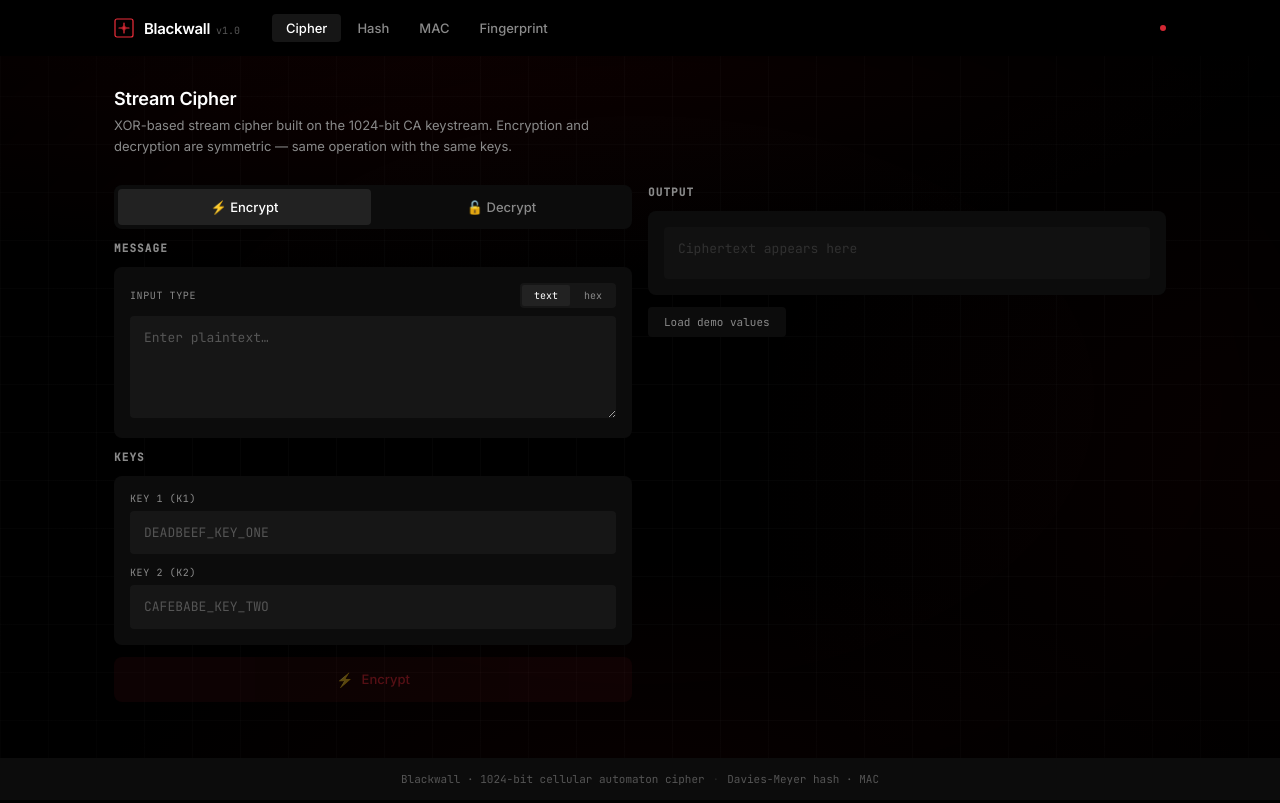
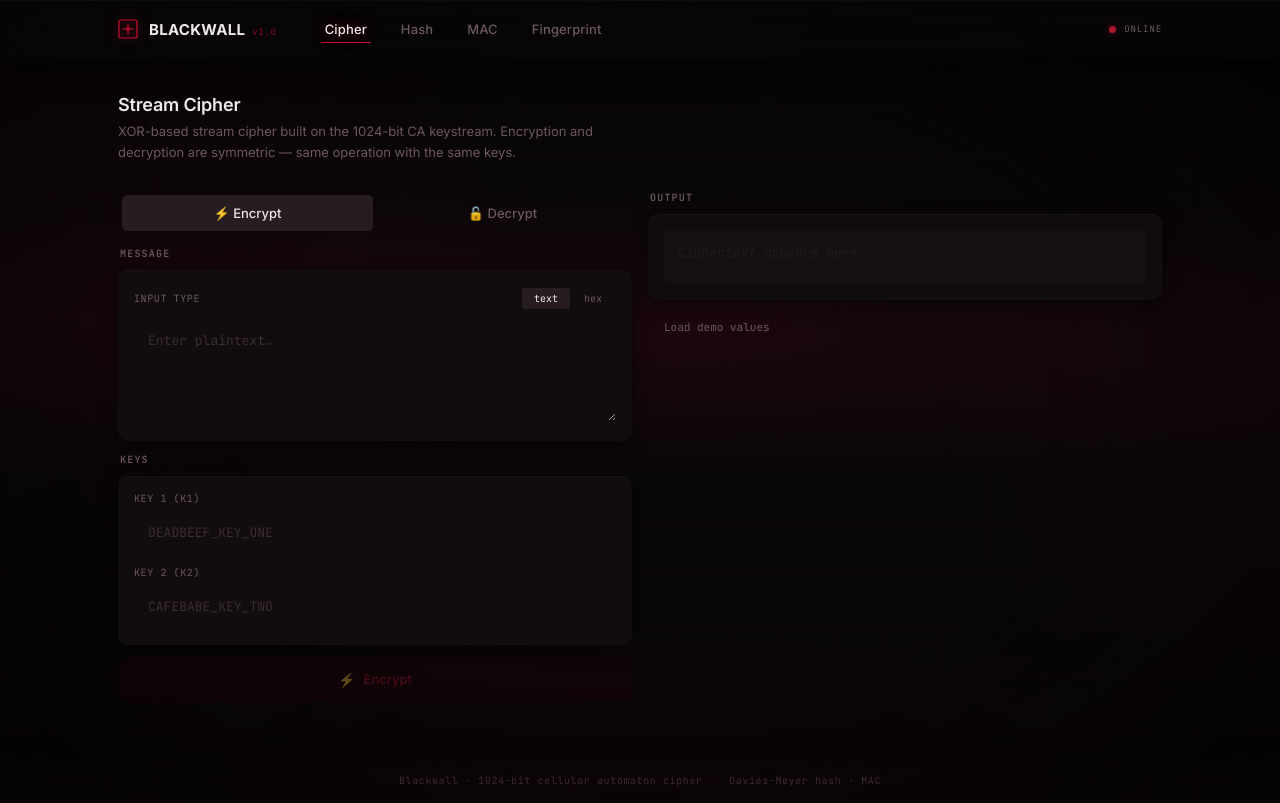
Before and after one commit to rozeraf/blackwall-protocol, a Vue app in the folder client/: page / in a window 1280 px wide. Built offline with nearby package versions, Linux system fonts and the light colour scheme.

Commit message:
feat(ui): overhaul global styles to Blackwall Cyberpunk aesthetic

```diff
--- a/client/src/App.vue
+++ b/client/src/App.vue
@@ -24,7 +24,8 @@
           >{{ tab.label }}</button>
         </nav>
         <div class="header-end">
-          <span class="status-indicator"></span>
+          <span class="status-dot"></span>
+          <span class="status-label">online</span>
         </div>
       </div>
     </header>
@@ -68,49 +69,69 @@ const activeTab = ref('cipher');
   min-height: 100vh;
 }
 
-/* ── Header ─────────────────────────────── */
+/* ── Header ──────────────────────────────────────────────────── */
 .header {
   position: sticky;
   top: 0;
   z-index: 100;
-  background: var(--bg);
+  background: rgba(8, 6, 8, 0.85);
+  backdrop-filter: blur(20px) saturate(1.5);
+  -webkit-backdrop-filter: blur(20px) saturate(1.5);
+  box-shadow: 0 4px 32px rgba(0, 0, 0, 0.6), 0 1px 0 rgba(255,255,255,0.03) inset;
 }
 .header-inner {
   max-width: 1100px;
   margin: 0 auto;
-  padding: 0 24px;
-  height: 56px;
+  padding: 0 28px;
+  height: 58px;
   display: grid;
   grid-template-columns: auto 1fr auto;
   align-items: center;
   gap: 32px;
 }
 
-/* Logo */
-.logo { display: flex; align-items: center; gap: 10px; }
-.logo-mark { color: var(--accent); display: flex; }
-.logo-text { display: flex; align-items: baseline; gap: 6px; }
+/* ── Logo ──────────────────────────────────────────────────────── */
+.logo {
+  display: flex;
+  align-items: center;
+  gap: 11px;
+  text-decoration: none;
+  user-select: none;
+}
+.logo-mark {
+  color: var(--accent);
+  display: flex;
+  filter: drop-shadow(0 0 6px rgba(200, 16, 46, 0.6));
+  transition: filter 0.3s ease;
+}
+.logo:hover .logo-mark {
+  filter: drop-shadow(0 0 10px rgba(232, 32, 62, 0.85));
+}
+.logo-text { display: flex; align-items: baseline; gap: 7px; }
 .logo-name {
   font-family: var(--body);
   font-size: 15px;
-  font-weight: 600;
+  font-weight: 700;
   color: var(--text-bright);
-  letter-spacing: -0.02em;
+  letter-spacing: 0.02em;
+  text-transform: uppercase;
 }
 .logo-ver {
   font-family: var(--mono);
-  font-size: 10px;
-  color: var(--text-muted);
+  font-size: 9px;
+  color: var(--accent-dim);
+  letter-spacing: 0.08em;
 }
 
-/* Nav */
+/* ── Nav ───────────────────────────────────────────────────────── */
 .nav {
   display: flex;
   align-items: center;
   gap: 2px;
 }
 .nav-tab {
-  padding: 6px 14px;
+  position: relative;
+  padding: 6px 16px;
   background: none;
   border: none;
   border-radius: var(--radius);
@@ -119,49 +140,71 @@ const activeTab = ref('cipher');
   font-size: 13px;
   font-weight: 500;
   cursor: pointer;
-  transition: color 0.15s, background 0.15s;
+  transition: color 0.2s, background 0.2s;
+  letter-spacing: 0.01em;
 }
-.nav-tab:hover { color: var(--text); background: var(--bg-hover); }
+.nav-tab::after {
+  content: '';
+  position: absolute;
+  bottom: 0; left: 50%;
+  transform: translateX(-50%);
+  width: 0; height: 1.5px;
+  background: var(--accent);
+  transition: width 0.25s ease;
+  border-radius: 1px;
+}
+.nav-tab:hover {
+  color: var(--text);
+  text-shadow: 0 0 12px rgba(200, 16, 46, 0.25);
+}
 .nav-tab.active {
   color: var(--text-bright);
-  background: var(--bg-input);
+  text-shadow: 0 0 16px rgba(232, 32, 62, 0.5);
+}
+.nav-tab.active::after { width: calc(100% - 24px); }
+
+/* ── Header right ──────────────────────────────────────────────── */
+.header-end { display: flex; align-items: center; gap: 8px; }
+.status-dot {
+  width: 7px; height: 7px;
+  border-radius: 50%;
+  background: var(--accent-bright);
+  box-shadow: 0 0 8px rgba(200, 16, 46, 0.8);
+  animation: pulse 2.8s ease-in-out infinite;
+}
+.status-label {
+  font-family: var(--mono);
+  font-size: 9px;
+  letter-spacing: 0.1em;
+  color: var(--text-dim);
+  text-transform: uppercase;
+}
+@keyframes pulse {
+  0%, 100% { opacity: 0.55; box-shadow: 0 0 5px rgba(200, 16, 46, 0.5); }
+  50%       { opacity: 1;    box-shadow: 0 0 12px rgba(200, 16, 46, 0.9); }
 }
 
-/* Right side */
-.header-end { display: flex; align-items: center; }
-.status-indicator {
-  width: 6px;
-  height: 6px;
-  border-radius: 50%;
-  background: var(--accent);
-  opacity: 0.8;
-  animation: breathe 3s ease-in-out infinite;
-}
-@keyframes breathe {
-  0%, 100% { opacity: 0.5; }
-  50%       { opacity: 1; }
-}
-
-/* ── Main ────────────────────────────────── */
+/* ── Main ────────────────────────────────────────────────────────── */
 .main {
   flex: 1;
   max-width: 1100px;
   width: 100%;
   margin: 0 auto;
-  padding: 32px 24px 48px;
+  padding: 36px 28px 56px;
 }
 
-/* ── Footer ─────────────────────────────── */
+/* ── Footer ──────────────────────────────────────────────────────── */
 .footer {
-  background: var(--bg-offset);
-  padding: 14px 24px;
+  box-shadow: 0 -1px 24px rgba(0, 0, 0, 0.4);
+  padding: 16px 28px;
   display: flex;
   align-items: center;
   justify-content: center;
-  gap: 8px;
+  gap: 10px;
   font-family: var(--mono);
-  font-size: 11px;
+  font-size: 10px;
+  letter-spacing: 0.06em;
   color: var(--text-muted);
 }
-.footer-sep { opacity: 0.3; }
+.footer-sep { opacity: 0.25; color: var(--accent-dim); }
 </style>
--- a/client/src/components/HexOutput.vue
+++ b/client/src/components/HexOutput.vue
@@ -44,41 +44,58 @@ async function copy() {
 
 <style scoped>
 .hex-output {
-  background: var(--bg-input);
+  background: var(--bg-elevated);
   border-radius: var(--radius);
   padding: 12px 14px;
   position: relative;
-  min-height: 52px;
+  min-height: 54px;
   display: flex;
   flex-direction: column;
-  gap: 4px;
+  gap: 5px;
+  box-shadow: var(--shadow-input);
+  transition: opacity 0.2s;
 }
-.hex-output.empty { opacity: 0.5; }
+.hex-output.empty { opacity: 0.4; }
 
 .hex-label {
   font-family: var(--mono);
-  font-size: 10px;
-  color: var(--text-muted);
-  letter-spacing: 0.06em;
+  font-size: 9px;
+  font-weight: 600;
+  color: var(--text-dim);
+  letter-spacing: 0.1em;
   text-transform: uppercase;
   margin-bottom: 2px;
 }
 
 .hex-value {
   font-family: var(--mono);
-  font-size: 13px;
-  color: var(--text-bright);
+  font-size: 12.5px;
+  color: var(--text);
   word-break: break-all;
   display: flex;
   flex-wrap: wrap;
-  gap: 4px;
-  line-height: 1.6;
-  padding-right: 40px;
+  gap: 5px;
+  line-height: 1.65;
+  padding-right: 44px;
+}
+
+.hex-chunk {
+  color: var(--text-bright);
+  opacity: 0;
+  animation: hex-in 0.25s ease forwards;
+  letter-spacing: 0.04em;
+}
+.hex-chunk:nth-child(odd) { color: var(--text); }
+
+@keyframes hex-in {
+  from { opacity: 0; transform: translateY(3px); }
+  to   { opacity: 1; transform: translateY(0); }
 }
 
 .hex-placeholder {
   color: var(--text-muted);
   font-size: 13px;
+  font-style: italic;
 }
 
 .copy-btn {
@@ -87,15 +104,25 @@ async function copy() {
   right: 10px;
   background: var(--bg-hover);
   border: none;
-  border-radius: 4px;
+  border-radius: var(--radius);
   color: var(--text-dim);
   font-family: var(--mono);
-  font-size: 10px;
+  font-size: 9px;
+  font-weight: 600;
+  letter-spacing: 0.08em;
   padding: 4px 10px;
   cursor: pointer;
-  transition: all 0.15s;
-  letter-spacing: 0.04em;
+  text-transform: uppercase;
+  transition: all 0.18s ease;
 }
-.copy-btn:hover { background: var(--accent-mute); color: var(--text-bright); }
-.copy-btn.copied { background: var(--accent); color: var(--text-bright); }
+.copy-btn:hover {
+  background: rgba(200, 16, 46, 0.18);
+  color: var(--accent-bright);
+  box-shadow: var(--glow-hover);
+}
+.copy-btn.copied {
+  background: rgba(200, 16, 46, 0.22);
+  color: var(--accent-bright);
+  box-shadow: var(--glow-focus);
+}
 </style>
--- a/client/src/components/Panel.vue
+++ b/client/src/components/Panel.vue
@@ -18,7 +18,7 @@ defineProps<{ title?: string; icon?: string }>();
 .panel {
   display: flex;
   flex-direction: column;
-  gap: 12px;
+  gap: 10px;
 }
 
 .panel-header {
@@ -26,18 +26,26 @@ defineProps<{ title?: string; icon?: string }>();
   align-items: center;
   justify-content: space-between;
   gap: 10px;
+  padding-left: 2px;
 }
 .panel-title {
   font-family: var(--mono);
-  font-size: 11px;
+  font-size: 10px;
   font-weight: 600;
-  letter-spacing: 0.1em;
+  letter-spacing: 0.12em;
   text-transform: uppercase;
   color: var(--text-dim);
 }
+
 .panel-body {
-  background: var(--bg-offset);
+  background: var(--bg-surface);
   border-radius: var(--radius-lg);
   padding: 16px;
+  position: relative;
+  box-shadow: var(--shadow-panel);
+  transition: box-shadow 0.25s ease;
+}
+.panel-body:focus-within {
+  box-shadow: var(--shadow-panel), var(--glow-focus);
 }
 </style>
--- a/client/src/style.css
+++ b/client/src/style.css
@@ -1,31 +1,56 @@
-@import url('https://fonts.googleapis.com/css2?family=JetBrains+Mono:wght@300;400;500&family=Inter:wght@300;400;500;600&display=swap');
+@import url('https://fonts.googleapis.com/css2?family=JetBrains+Mono:ital,wght@0,300;0,400;0,500;0,600;1,400&family=Inter:wght@300;400;500;600;700&display=swap');
 
-/* ── Reset & Base ─────────────────────────────────────────── */
+/* ── Reset & Base ──────────────────────────────────────────────── */
 *, *::before, *::after { box-sizing: border-box; margin: 0; padding: 0; }
 
 :root {
-  /* Palette — High Contrast, Neutral Black with Sharp Accent */
-  --bg:          #000000;
-  --bg-offset:   #0c0c0c;
-  --bg-input:    #161616;
-  --bg-hover:    #222222;
+  /* ── Palette — Blackwall Cyberpunk ─────────────────────────────
+     Sourced from image.png:
+       Core glow  : #c8102e  (neon crimson beam)
+       Warm bloom : #8b0a1e  (mid radial halo)
+       Deep shadow: #2a0008  (dark fringe)
+  ──────────────────────────────────────────────────────────────── */
 
-  --accent:      #f02d3a;
-  --accent-hover:#d91e2a;
-  --accent-mute: rgba(240, 45, 58, 0.15);
+  --bg:            #080608;       /* near-black with warm undertone  */
+  --bg-surface:    #110d0f;       /* panel base                      */
+  --bg-elevated:   #1c1318;       /* raised card / input bg          */
+  --bg-hover:      #261c22;       /* hover state                     */
 
-  --text-bright: #ffffff;
-  --text:        #d4d4d4;
-  --text-dim:    #8a8a8a;
-  --text-muted:  #555555;
+  /* Neon crimson — primary accent */
+  --accent:        #c8102e;
+  --accent-bright: #e8203e;
+  --accent-dim:    #8b0a1e;
+  --accent-mute:   rgba(200, 16, 46, 0.10);
 
-  --mono:   'JetBrains Mono', monospace;
-  --body:   'Inter', sans-serif;
+  /* Shadow / glow tokens — replaces borders */
+  --shadow-panel:  0 2px 16px rgba(0, 0, 0, 0.55), 0 1px 0 rgba(255,255,255,0.025) inset;
+  --shadow-input:  0 1px 8px rgba(0, 0, 0, 0.4);
+  --glow-focus:    0 0 0 2px rgba(200, 16, 46, 0.30), 0 0 16px rgba(200, 16, 46, 0.15);
+  --glow-hover:    0 0 12px rgba(200, 16, 46, 0.12);
+  --glow-active:   0 0 22px rgba(200, 16, 46, 0.35), 0 0 6px rgba(200, 16, 46, 0.20) inset;
 
-  --radius:    4px;
-  --radius-lg: 8px;
+  /* Semantic */
+  --success:       #3ddc84;
+  --warning:       #f59e0b;
+  --danger:        #ef4444;
+
+  /* Typography */
+  --text-bright:   #f0e8ea;
+  --text:          #a89098;
+  --text-dim:      #6e5860;
+  --text-muted:    #3d2c32;
+
+  /* Fonts */
+  --mono: 'JetBrains Mono', monospace;
+  --body: 'Inter', sans-serif;
+
+  /* Geometry */
+  --radius:    5px;
+  --radius-lg: 10px;
+  --radius-xl: 14px;
 }
 
+/* ── Base ───────────────────────────────────────────────────────── */
 html, body { height: 100%; }
 
 body {
@@ -35,47 +60,66 @@ body {
   min-height: 100vh;
   overflow-x: hidden;
 
-  /* Background: three-stop radial based on the reference image's color zones */
+  /* Multi-layer atmospheric glow from image.png */
   background-image:
-    radial-gradient(ellipse 120% 60% at 30% 0%,    rgba(180, 20, 20, 0.09) 0%, transparent 60%),
-    radial-gradient(ellipse 60%  80% at 100% 60%,  rgba(120, 10, 10, 0.07) 0%, transparent 70%),
-    radial-gradient(ellipse 80%  50% at 50% 100%,  rgba(60,  0,  0, 0.15) 0%, transparent 60%);
+    /* Central crimson beam — horizontal */
+    radial-gradient(ellipse 80%  18% at 50% 42%,  rgba(200, 16, 46, 0.10) 0%, transparent 100%),
+    /* Top-left warm bloom */
+    radial-gradient(ellipse 55%  50% at 5%  30%,   rgba(140, 10, 30, 0.07) 0%, transparent 70%),
+    /* Right edge subtle heat */
+    radial-gradient(ellipse 40%  60% at 100% 55%,  rgba(120, 8,  25, 0.06) 0%, transparent 65%),
+    /* Bottom ambient */
+    radial-gradient(ellipse 90%  40% at 50% 100%,  rgba(40,  0,  10, 0.20) 0%, transparent 60%);
   background-attachment: fixed;
 }
 
-/* ── Subtle grid overlay ─────────────────────────────────── */
+/* ── Subtle scanline grid ───────────────────────────────────────── */
 body::before {
   content: '';
   position: fixed;
   inset: 0;
   background-image:
-    linear-gradient(rgba(255, 255, 255, 0.02) 1px, transparent 1px),
-    linear-gradient(90deg, rgba(255, 255, 255, 0.02) 1px, transparent 1px);
-  background-size: 48px 48px;
+    linear-gradient(rgba(200, 16, 46, 0.025) 1px, transparent 1px),
+    linear-gradient(90deg, rgba(200, 16, 46, 0.015) 1px, transparent 1px);
+  background-size: 52px 52px;
   pointer-events: none;
   z-index: 0;
 }
 
-/* ── Vignette ──────────────────────────────────────────────── */
+/* ── Vignette ───────────────────────────────────────────────────── */
 body::after {
   content: '';
   position: fixed;
   inset: 0;
-  background: radial-gradient(ellipse at center, transparent 50%, rgba(0,0,0,0.5) 100%);
+  background: radial-gradient(ellipse at center, transparent 45%, rgba(4, 2, 4, 0.65) 100%);
   pointer-events: none;
   z-index: 0;
 }
 
 #app { position: relative; z-index: 1; min-height: 100vh; }
 
-/* ── Scrollbar ─────────────────────────────────────────────── */
-::-webkit-scrollbar { width: 4px; }
+/* ── Scrollbar ──────────────────────────────────────────────────── */
+::-webkit-scrollbar       { width: 4px; }
 ::-webkit-scrollbar-track { background: transparent; }
-::-webkit-scrollbar-thumb { background: rgba(220, 38, 38, 0.3); border-radius: 2px; }
+::-webkit-scrollbar-thumb { background: rgba(200, 16, 46, 0.40); border-radius: 2px; }
+::-webkit-scrollbar-thumb:hover { background: rgba(200, 16, 46, 0.65); }
 
-/* ── Selection ─────────────────────────────────────────────── */
-::selection { background: rgba(220, 38, 38, 0.25); color: var(--text-bright); }
+/* ── Selection ──────────────────────────────────────────────────── */
+::selection { background: rgba(200, 16, 46, 0.28); color: var(--text-bright); }
 
-/* ── Global input/button resets ─────────────────────────────── */
+/* ── Typography baseline ────────────────────────────────────────── */
+button, input, textarea, select {
+  font-family: inherit;
+}
 button { cursor: pointer; }
 textarea, input { font-family: var(--mono); }
+
+/* ── Utility — mono label ───────────────────────────────────────── */
+.label-mono {
+  font-family: var(--mono);
+  font-size: 10px;
+  font-weight: 600;
+  letter-spacing: 0.1em;
+  text-transform: uppercase;
+  color: var(--text-dim);
+}
```
